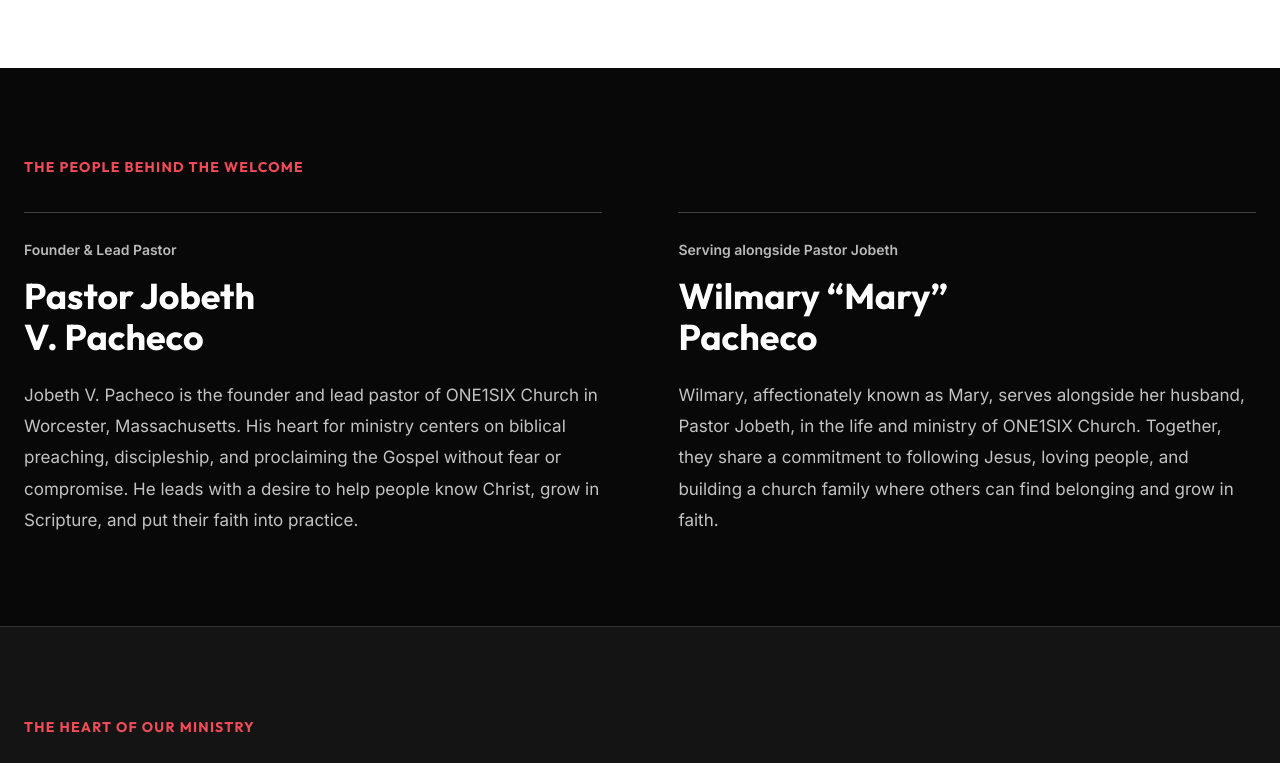
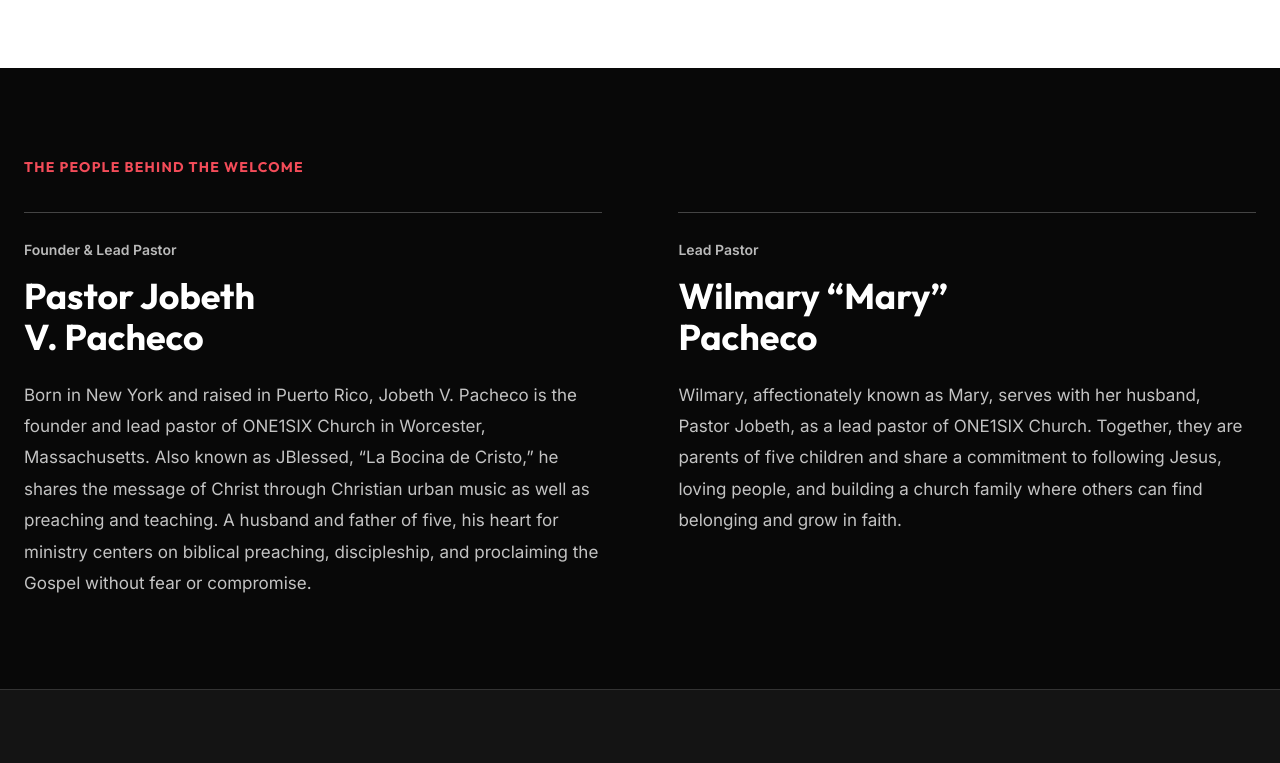
Before and after one commit to edesent/one1sixchurch, a Next.js app: page /our-leaders in a window 1280 px wide. Shown: the part 1432-2195 px from the top of the page. Built offline with nearby package versions, Linux system fonts and the light colour scheme.

Commit message:
Add previously shared biography and identify Jobeth and Wilmary as lead pastors

```diff
--- a/app/our-leaders/PastoralProfile.tsx
+++ b/app/our-leaders/PastoralProfile.tsx
@@ -13,7 +13,7 @@
     photoAlt: "Pastor Jobeth V. Pacheco and his wife Wilmary, known as Mary, of ONE1SIX Church",
     caption: "Serving together. Following Jesus.",
     pastorRole: "Founder & Lead Pastor",
-    maryRole: "Serving alongside Pastor Jobeth",
+    maryRole: "Lead Pastor",
     welcomeLabel: "A PERSONAL WELCOME",
     welcomeTitle: "There is a place for you here.",
     welcome: [
@@ -22,8 +22,8 @@
       "Come as you are. Let us seek Jesus together.",
     ],
     meetLabel: "THE PEOPLE BEHIND THE WELCOME",
-    jobethBio: "Jobeth V. Pacheco is the founder and lead pastor of ONE1SIX Church in Worcester, Massachusetts. His heart for ministry centers on biblical preaching, discipleship, and proclaiming the Gospel without fear or compromise. He leads with a desire to help people know Christ, grow in Scripture, and put their faith into practice.",
-    maryBio: "Wilmary, affectionately known as Mary, serves alongside her husband, Pastor Jobeth, in the life and ministry of ONE1SIX Church. Together, they share a commitment to following Jesus, loving people, and building a church family where others can find belonging and grow in faith.",
+    jobethBio: "Born in New York and raised in Puerto Rico, Jobeth V. Pacheco is the founder and lead pastor of ONE1SIX Church in Worcester, Massachusetts. Also known as JBlessed, “La Bocina de Cristo,” he shares the message of Christ through Christian urban music as well as preaching and teaching. A husband and father of five, his heart for ministry centers on biblical preaching, discipleship, and proclaiming the Gospel without fear or compromise.",
+    maryBio: "Wilmary, affectionately known as Mary, serves with her husband, Pastor Jobeth, as a lead pastor of ONE1SIX Church. Together, they are parents of five children and share a commitment to following Jesus, loving people, and building a church family where others can find belonging and grow in faith.",
     dnaLabel: "THE HEART OF OUR MINISTRY",
     dnaTitle: "One mission. An unashamed faith.",
     values: [
@@ -47,7 +47,7 @@
     photoAlt: "El Pastor Jobeth V. Pacheco y su esposa Wilmary, conocida como Mary, de ONE1SIX Church",
     caption: "Sirviendo juntos. Siguiendo a Jesús.",
     pastorRole: "Fundador y Pastor Principal",
-    maryRole: "Sirviendo junto al Pastor Jobeth",
+    maryRole: "Pastora Principal",
     welcomeLabel: "UNA BIENVENIDA PERSONAL",
     welcomeTitle: "Aquí hay un lugar para ti.",
     welcome: [
@@ -56,8 +56,8 @@
       "Ven tal como eres. Busquemos a Jesús juntos.",
     ],
     meetLabel: "LAS PERSONAS QUE TE DAN LA BIENVENIDA",
-    jobethBio: "Jobeth V. Pacheco es el fundador y pastor principal de ONE1SIX Church en Worcester, Massachusetts. Su corazón por el ministerio se centra en la predicación bíblica, el discipulado y la proclamación del Evangelio sin temor ni compromiso con el error. Su deseo es ayudar a las personas a conocer a Cristo, crecer en las Escrituras y poner su fe en práctica.",
-    maryBio: "Wilmary, conocida cariñosamente como Mary, sirve junto a su esposo, el Pastor Jobeth, en la vida y el ministerio de ONE1SIX Church. Juntos comparten el compromiso de seguir a Jesús, amar a las personas y edificar una familia de fe donde otros puedan encontrar un lugar y crecer en su caminar con Cristo.",
+    jobethBio: "Nacido en Nueva York y criado en Puerto Rico, Jobeth V. Pacheco es el fundador y pastor principal de ONE1SIX Church en Worcester, Massachusetts. También conocido como JBlessed, “La Bocina de Cristo,” comparte el mensaje de Cristo a través de la música urbana cristiana, la predicación y la enseñanza. Es esposo y padre de cinco hijos. Su corazón por el ministerio se centra en la predicación bíblica, el discipulado y la proclamación del Evangelio sin temor ni compromiso con el error.",
+    maryBio: "Wilmary, conocida cariñosamente como Mary, sirve con su esposo, el Pastor Jobeth, como pastora principal de ONE1SIX Church. Juntos son padres de cinco hijos y comparten el compromiso de seguir a Jesús, amar a las personas y edificar una familia de fe donde otros puedan encontrar un lugar y crecer en su caminar con Cristo.",
     dnaLabel: "EL CORAZÓN DE NUESTRO MINISTERIO",
     dnaTitle: "Una misión. Una fe sin vergüenza.",
     values: [
```
